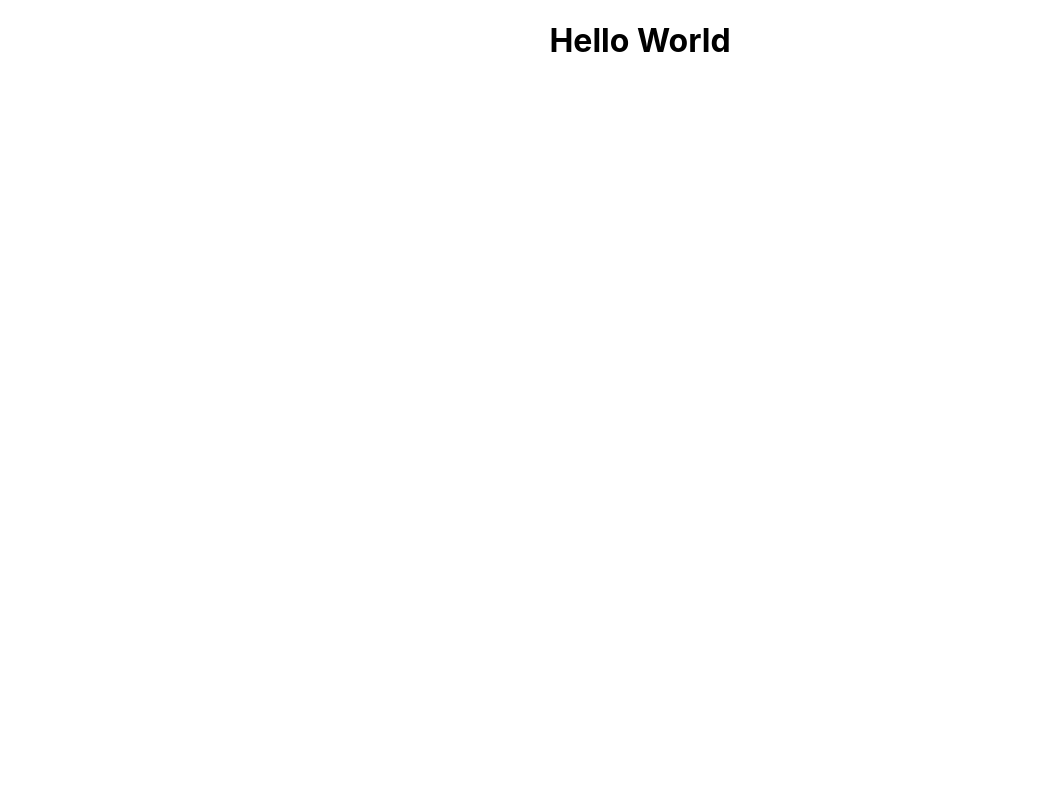
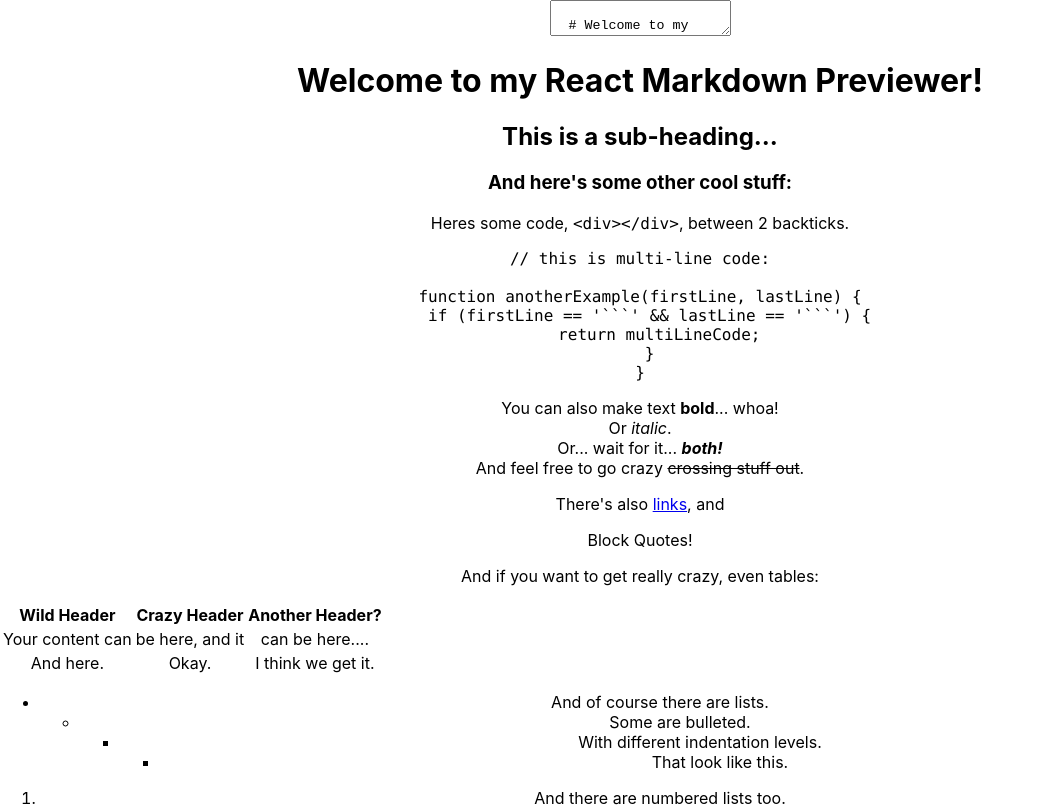
Before and after one commit to LevyMonteiro/markdown-previewer, a React (Create React App) app: page / in a window 1280 px wide. Shown: the top 807 px of the page, without its empty margins (0-1041 px from the left). Built offline with nearby package versions, Linux system fonts and the light colour scheme; the HTML template or start-up script is replaced by a standard one.

Commit message:
create script

```diff
--- a/package.json
+++ b/package.json
@@ -6,6 +6,7 @@
     "@testing-library/jest-dom": "^5.16.5",
     "@testing-library/react": "^13.4.0",
     "@testing-library/user-event": "^13.5.0",
+    "marked": "^5.1.0",
     "react": "^18.2.0",
     "react-dom": "^18.2.0",
     "react-scripts": "5.0.1",
--- a/src/App.js
+++ b/src/App.js
@@ -1,9 +1,67 @@
+import { useState } from 'react';
+import { marked } from 'marked';
 import './App.css';
 
 function App() {
+  const [text, setText] = useState(`
+  # Welcome to my React Markdown Previewer!
+
+  ## This is a sub-heading...
+  ### And here's some other cool stuff:
+
+  Heres some code, \`<div></div>\`, between 2 backticks.
+
+  \`\`\`
+  // this is multi-line code:
+
+  function anotherExample(firstLine, lastLine) {
+    if (firstLine == '\`\`\`' && lastLine == '\`\`\`') {
+      return multiLineCode;
+    }
+  }
+  \`\`\`
+
+  You can also make text **bold**... whoa!
+  Or _italic_.
+  Or... wait for it... **_both!_**
+  And feel free to go crazy ~~crossing stuff out~~.
+
+  There's also [links](https://www.freecodecamp.org), and
+  > Block Quotes!
+
+  And if you want to get really crazy, even tables:
+
+  Wild Header | Crazy Header | Another Header?
+  ------------ | ------------- | -------------
+  Your content can | be here, and it | can be here....
+  And here. | Okay. | I think we get it.
+
+  - And of course there are lists.
+    - Some are bulleted.
+      - With different indentation levels.
+          - That look like this.
+
+
+  1. And there are numbered lists too.
+  1. Use just 1s if you want!
+  1. And last but not least, let's not forget embedded images:
+
+  ![freeCodeCamp Logo](https://cdn.freecodecamp.org/testable-projects-fcc/images/fcc_secondary.svg)
+  `)
+
+  marked.setOptions({
+    breaks: true
+  })
+
   return (
     <div className="App">
-    <h1>Hello World</h1>
+      <textarea id='editor' onChange={(event) => setText(event.target.value)} value={text}></textarea>
+      <div
+        id='preview'
+        dangerouslySetInnerHTML={{
+          __html: marked(text)
+        }}
+        ></div>
     </div>
   );
 }
```
Also changed, not shown: 1 other file (tests, documents, lock files or other folders).
